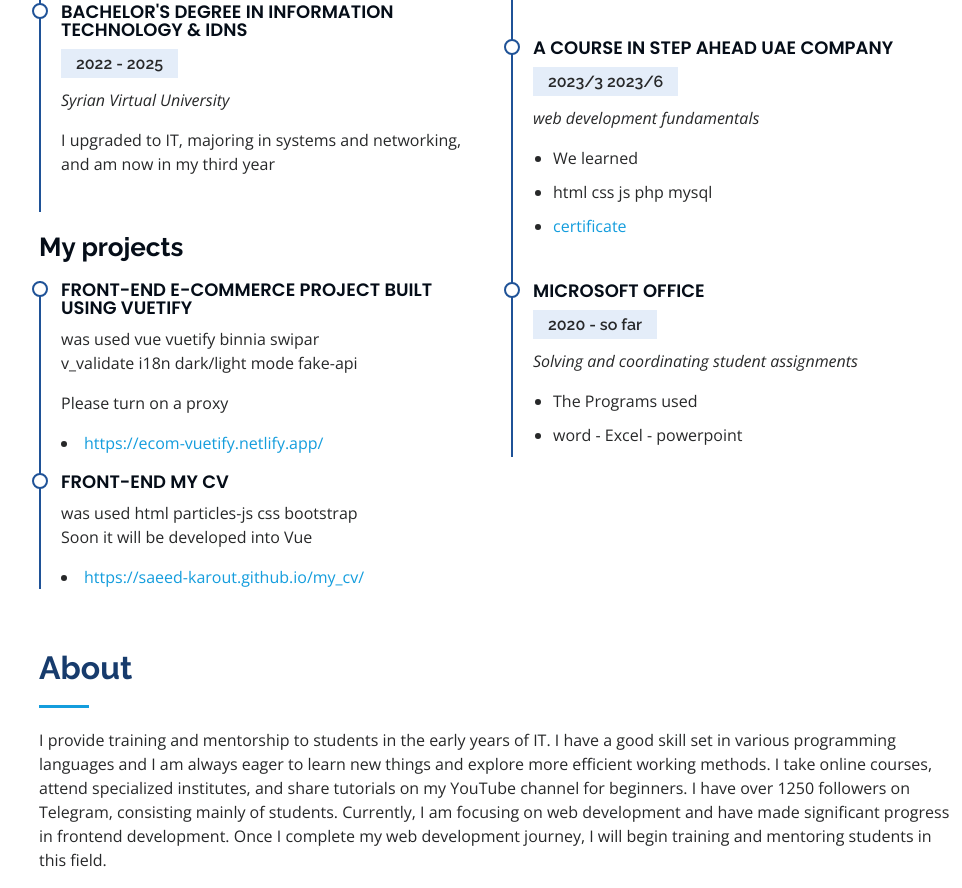
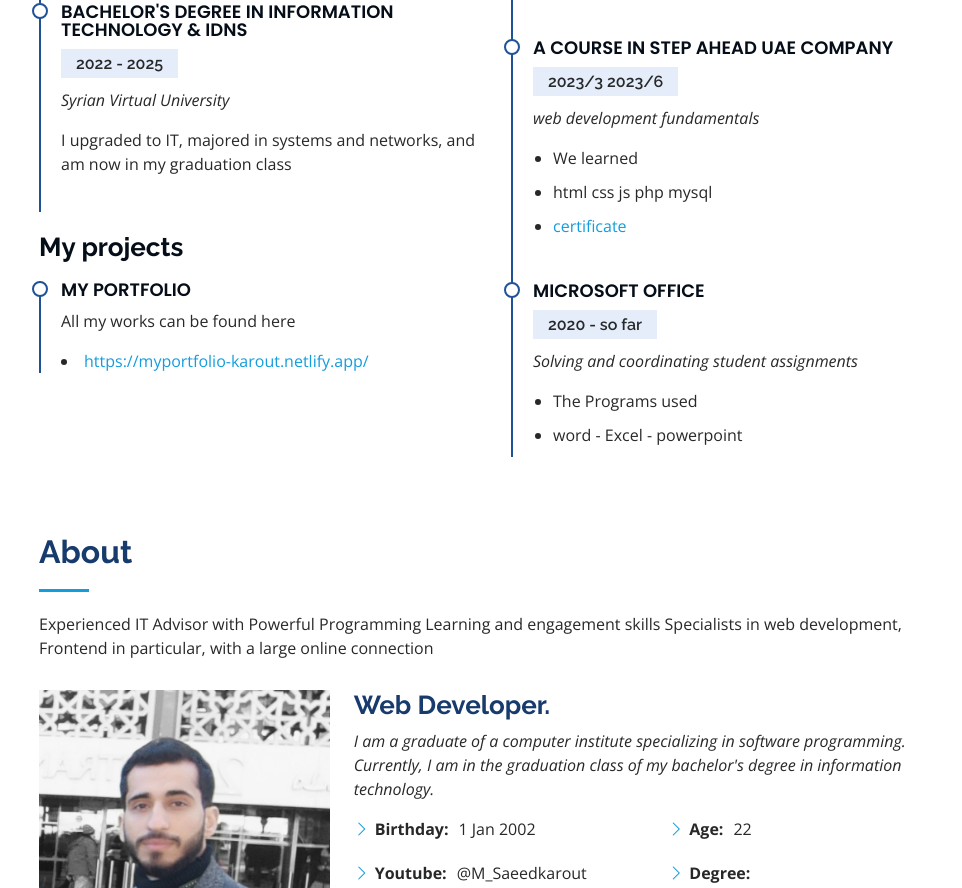
Before and after one commit to saeed-karout/my_cv, a plain HTML site: page index.html in a window 1280 px wide. Shown: the part 1212-2100 px from the top of the page, without its empty margins (291-1253 px from the left). Drawn offline with nearby package versions, Linux system fonts and the light colour scheme; animation ran at ten frames a second.

Commit message:
update data

```diff
--- a/index.html
+++ b/index.html
@@ -124,31 +124,22 @@
               <h4>Bachelor's degree in Information Technology &amp; idns</h4>
               <h5>2022 - 2025</h5>
               <p><em>Syrian Virtual University</em></p>
-              <p>I upgraded to IT, majoring in systems and networking, and am now in my third year</p>
+              <p>I upgraded to IT, majored in systems and networks, and am now in my graduation class</p>
             </div>
 
             <h3 class="cv-title">My projects</h3>
             <div class="cv-item">
-              <h4>Front-end e-commerce project built using Vuetify</h4>
-              <p>was used vue vuetify binnia swipar
-                <br> v_validate i18n dark/light mode fake-api</p>
+              <h4>My Portfolio</h4>
+              <p>
+                All my works can be found here
+                </p>
 
-                <p>Please turn on a proxy</p>
-              <li><a href="https://ecom-vuetify.netlify.app/" target="_blank">https://ecom-vuetify.netlify.app/</a></li>
+
+              <li><a href="https://myportfolio-karout.netlify.app/" target="_blank">https://myportfolio-karout.netlify.app/</a></li>
 
             </div>
 
-            <div class="cv-item">
 
-              <h4>Front-end my cv</h4>
-              <p>was used html particles-js css bootstrap
-                <br>Soon it will be developed into Vue</p>
-
-
-              <li><a href="https://saeed-karout.github.io/my_cv/">https://saeed-karout.github.io/my_cv/</a></li>
-
-
-            </div>
 
           </div>
 
@@ -205,11 +196,12 @@
 
         <div class="section-title">
           <h2>About</h2>
-          <p> I provide training and mentorship to students in the early years of IT.
-
-          I have a good skill set in various programming languages and I am always eager to learn new things and explore more efficient working methods. I take online courses, attend specialized institutes, and share tutorials on my YouTube channel for beginners. I have over 1250 followers on Telegram, consisting mainly of students.
-
-          Currently, I am focusing on web development and have made significant progress in frontend development. Once I complete my web development journey, I will begin training and mentoring students in this field.</p>
+          <p>
+            Experienced IT Advisor with Powerful Programming
+            Learning and engagement skills
+            Specialists in web development,
+            Frontend in particular, with a large online connection
+        </p>
         </div>
 
         <div class="row">
@@ -219,7 +211,7 @@
           <div class="col-lg-8 pt-4 pt-lg-0 content" data-aos="fade-left">
             <h3> Web Developer.</h3>
             <p class="fst-italic">
-              I am a graduate of a computer institute specializing in software programming. Currently, I am in my third year of a bachelor's degree in Information Technology.
+              I am a graduate of a computer institute specializing in software programming. Currently, I am in the graduation class of my bachelor's degree in information technology.
             </p>
             <div class="row">
               <div class="col-lg-6">
@@ -239,9 +231,9 @@
                 </ul>
               </div>
             </div>
-            <h3>the future</h3>
+            <h3>Me</h3>
             <p class="fst-italic">
-              I am aiming to become a full stack web developer proficient in front-end development using the Vue.js framework and back-end development using Laravel. Additionally, I intend to establish a programming team dedicated to the development and training of students who lack the ability to lead themselves or enter the job market in various fields.
+              Work as a full stack web developer adept at front-end development using the Vue.js framework, React.js and backend development using Node.js. In addition, I intend to create a dedicated programming team to develop and train students who lack the ability to lead themselves or enter the job market in various fields.
             </p>
 
 
```
Also changed, not shown: page2.html (+7 -5 lines).
